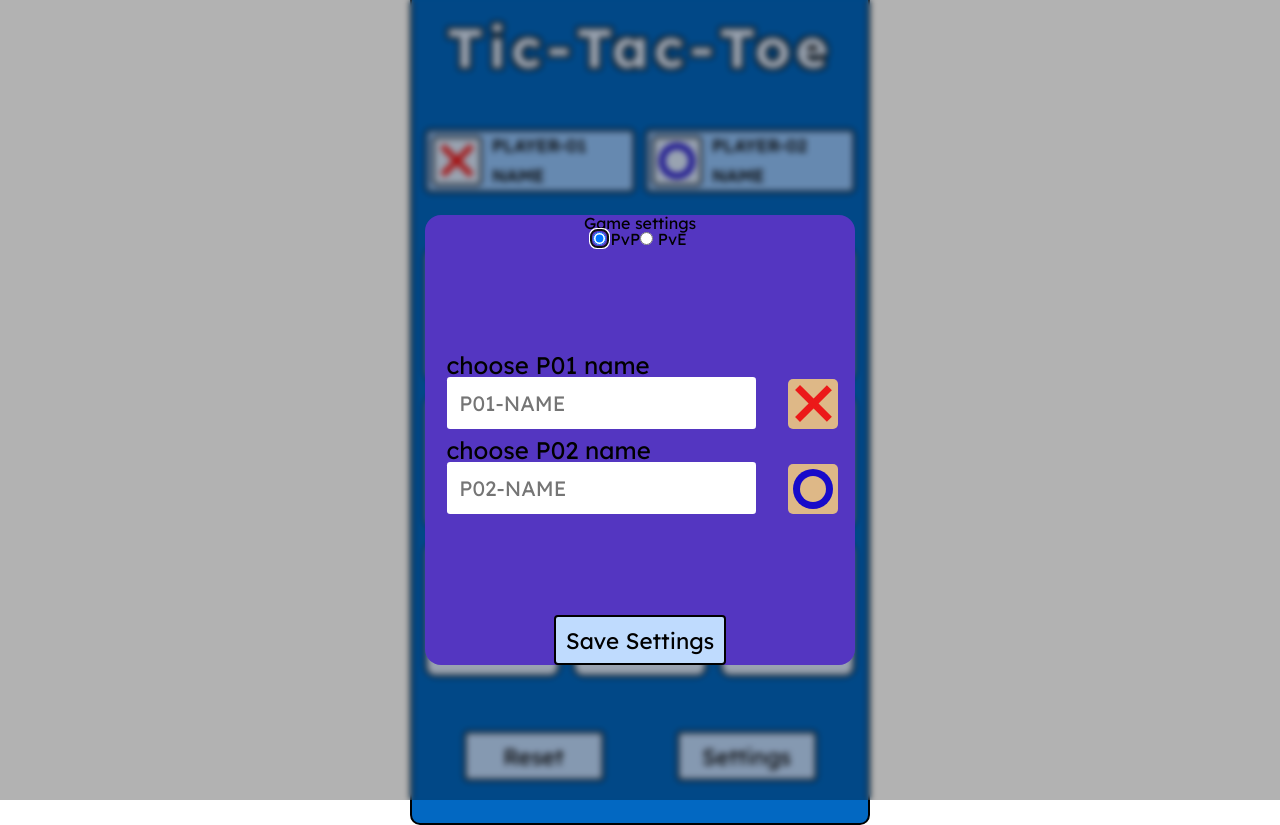
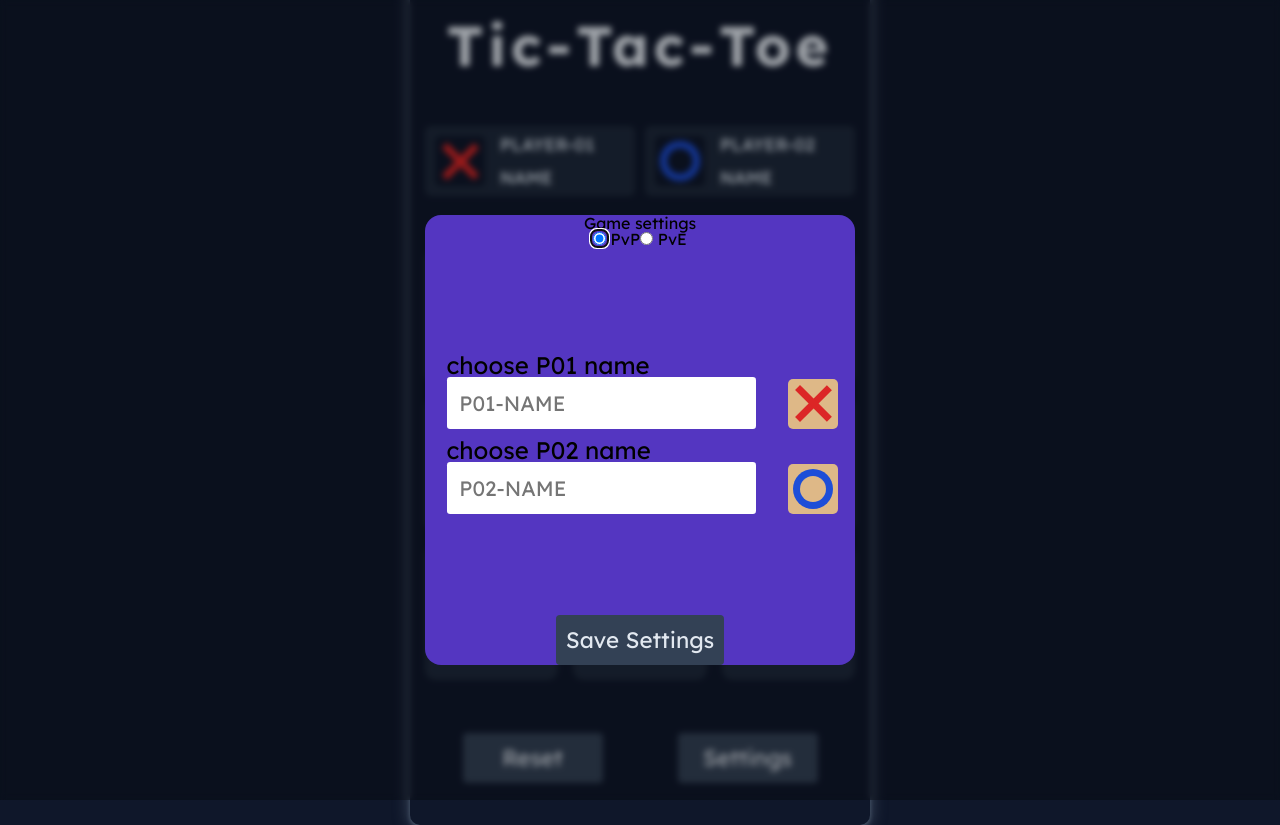
Before and after one commit to eLamine-dev/Tic-Tac-Toe, a website: page index.html in a window 1280 px wide. Drawn offline with Linux system fonts and the light colour scheme.

Commit message:
changed colors

```diff
--- a/style.css
+++ b/style.css
@@ -6,6 +6,7 @@ body {
    align-items: center;
    justify-content: center;
    font-family: 'Lexend', sans-serif;
+   background-color: #0f172a;
 }
 
 * {
@@ -16,11 +17,9 @@ body {
 }
 
 #header {
-   color: #dbeafe;
+   color: #e2e8f0;
    font-size: 3.5rem;
    font-weight: 700;
-   text-shadow: -2px -2px 0 #000, 2px -2px 0 #000, -2px 2px 0 #000,
-      2px 2px 0 #000;
    letter-spacing: 0.3rem;
 }
 
@@ -33,20 +32,19 @@ body {
    justify-content: space-around;
    align-content: center;
    align-items: center;
-
-   background-color: #0268c2;
+   background-color: #0f172a;
    border-radius: 10px;
-   border: #000000 2px solid;
+   box-shadow: #475569 0px 2px 4px 0px, #475569 0px 2px 16px 0px;
 }
 
 #board {
-   background-color: #0268c2;
+   background-color: #0f172a;
    height: min(430px, 95vw);
    width: min(430px, 95vw);
    display: grid;
    grid-template-columns: repeat(3, 1fr);
    grid-template-rows: repeat(3, 1fr);
-   gap: 3%;
+   gap: 15px;
 }
 
 .player-info {
@@ -57,23 +55,23 @@ body {
    grid-template-rows: 1fr 1fr;
    width: 50%;
    align-items: center;
-   background-color: #93c5fd;
-   gap: 10px;
-   padding: 5px;
+   background-color: #1e293b;
+   gap: 15px;
+   padding: 10px;
    border-radius: 5px;
-   border: #000000 2px solid;
 }
 
 .players-info {
    width: min(430px, 95vw);
    display: flex;
    gap: 10px;
+   color: #cbd5e1;
 }
 
 .player-symbol {
    height: 50px;
    width: 100%;
-   background-color: #dbeafe;
+   background-color: #0f172a;
    justify-self: end;
    display: flex;
    justify-content: center;
@@ -81,17 +79,15 @@ body {
    border-radius: 5px;
    position: relative;
    grid-row: 1 / 3;
-   border: #000000 2px solid;
 }
 
 .cell {
-   background-color: #dbeafe;
+   background-color: #1e293b;
    display: flex;
    align-items: center;
    justify-content: center;
    position: relative;
    cursor: pointer;
-   border: #000000 2px solid;
    border-radius: 10px;
 }
 
@@ -106,19 +102,19 @@ body {
 .symbol-choice.x::after,
 .player-symbol.x::before,
 .player-symbol.x::after {
-   background-color: #ec1919;
+   background-color: #dc2626;
 }
 
 .cell.o::before,
 .symbol-choice.o::before,
 .player-symbol.o::before {
-   background-color: #180bca;
+   background-color: #1d4ed8;
 }
 
 .board.x .cell:not(.x):not(.o):hover::before,
 .board.x .cell:not(.x):not(.o):hover::after,
 .board.o .cell:not(.x):not(.o):hover::before {
-   background-color: gray;
+   background-color: #475569;
 }
 
 .cell.x::before,
@@ -320,6 +316,6 @@ button {
    height: 50px;
    min-width: 140px;
    padding: 10px;
-   border: #000000 2px solid;
-   background-color: #bfdbfe;
+   background-color: #334155;
+   color: #e2e8f0;
 }
```
